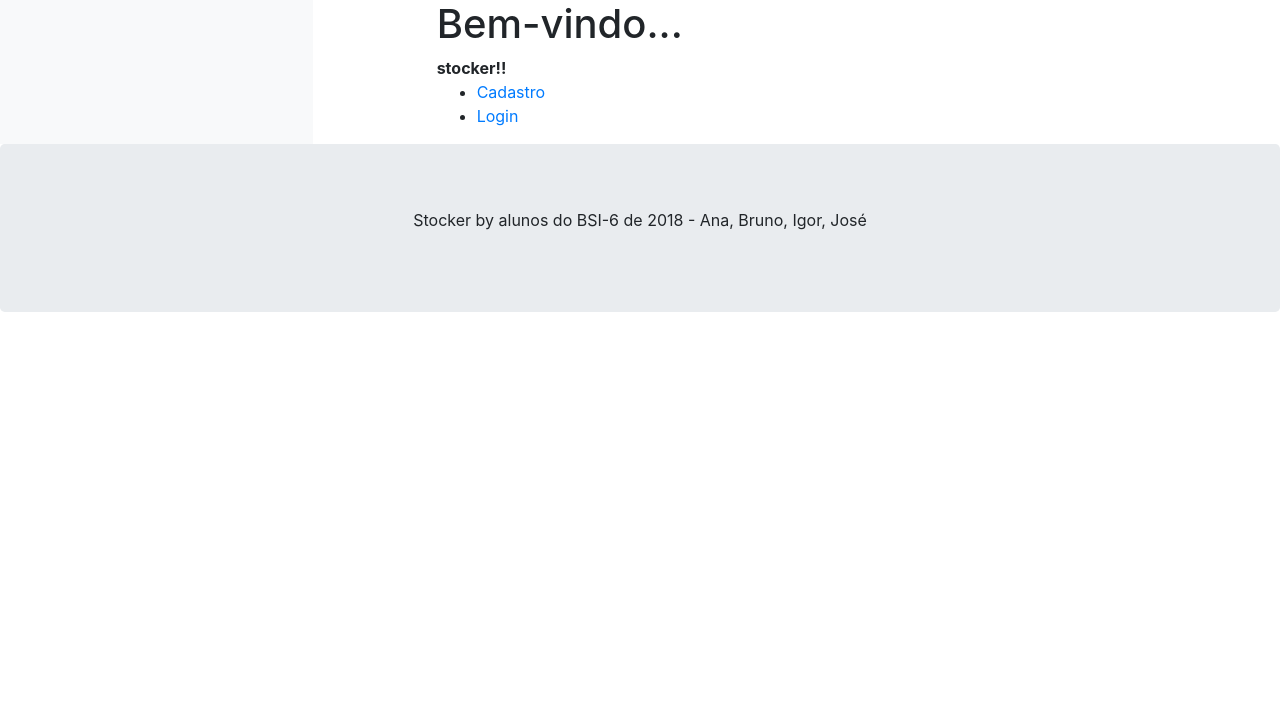
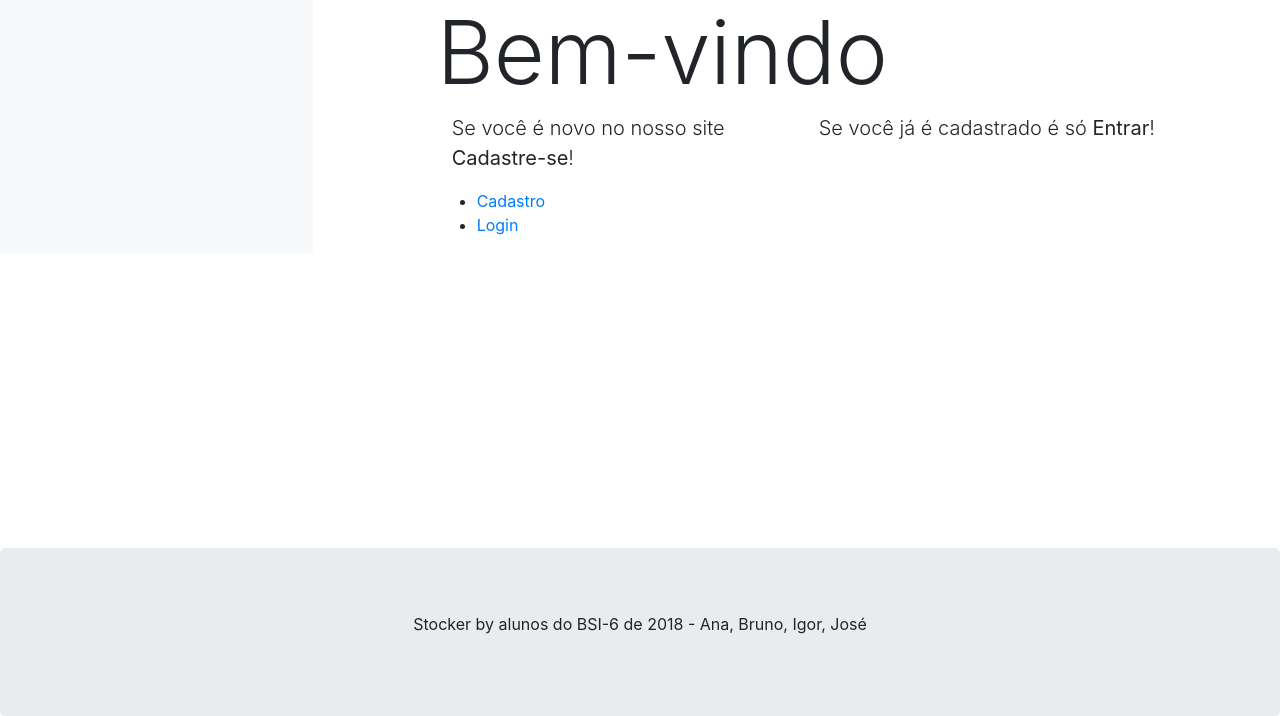
Before and after one commit to josesneto/stocker-demo, a Django app: page / in a window 1280 px wide. Shown: the part 84-800 px from the top of the page. Run offline with Django 3.2, Linux system fonts and the light colour scheme; some libraries are stand-ins or nearby versions.

Commit message:
parte template index

```diff
--- a/stocker_project/stocker/views/index.py
+++ b/stocker_project/stocker/views/index.py
@@ -2,5 +2,4 @@ from django.shortcuts import render
 
 
 def index(request):
-	context_dict = {'boldmessage': "stocker!!"}
-	return render(request, 'stocker/index.html', context=context_dict)
+	return render(request, 'stocker/index.html')
--- a/stocker_project/templates/stocker/base.html
+++ b/stocker_project/templates/stocker/base.html
@@ -54,7 +54,7 @@
             </div>
             <div class="col-md-1"></div>
 	</div>
-	<div class="jumbotron text-center" style="margin-bottom:0">
+	<div class="jumbotron text-center" style="margin-bottom:0; position:absolute; bottom:0;width:100%;">
   <p>Stocker by alunos do BSI-6 de 2018 - Ana, Bruno, Igor, José</p>
 </div>
 </body>
--- a/stocker_project/templates/stocker/index.html
+++ b/stocker_project/templates/stocker/index.html
@@ -5,10 +5,24 @@
 {% endblock %}
 
 {% block body_block %}
-	<h1>Bem-vindo...</h1>
-	<div>
-		<strong>{{ boldmessage }}</strong><br />
-	</div>
+	<h1 class="display-2">Bem-vindo</h1>
+
+
+    <div class="container">
+      <div class="row">
+        <div class="col-sm">
+          <p class="lead">
+            Se você é novo no nosso site <strong>Cadastre-se</strong>!
+          </p>
+        </div>
+        <div class="col-sm">
+          <p class="lead">
+            Se você já é cadastrado é só <strong>Entrar</strong>!
+          </p>
+        </div>
+      </div>
+    </div>
+
 	<div>
 		<ul>
 			<li><a href="{% url 'register' %}">Cadastro</a></li>
--- a/stocker_project/templates/stocker/inserir_insumos.html
+++ b/stocker_project/templates/stocker/inserir_insumos.html
@@ -16,7 +16,7 @@ Adicionar Categoria
         {% for field in form.visible_fields %}
             {{ field.errors }}
             {{ field.help_text }}
-            {{field}}
+            {{ field }}
         {% endfor %}
         <input type="submit" name="submit" value="Criar Insumo" />
     </form>
```
Lines whose indentation alone changed are shown as unchanged.
